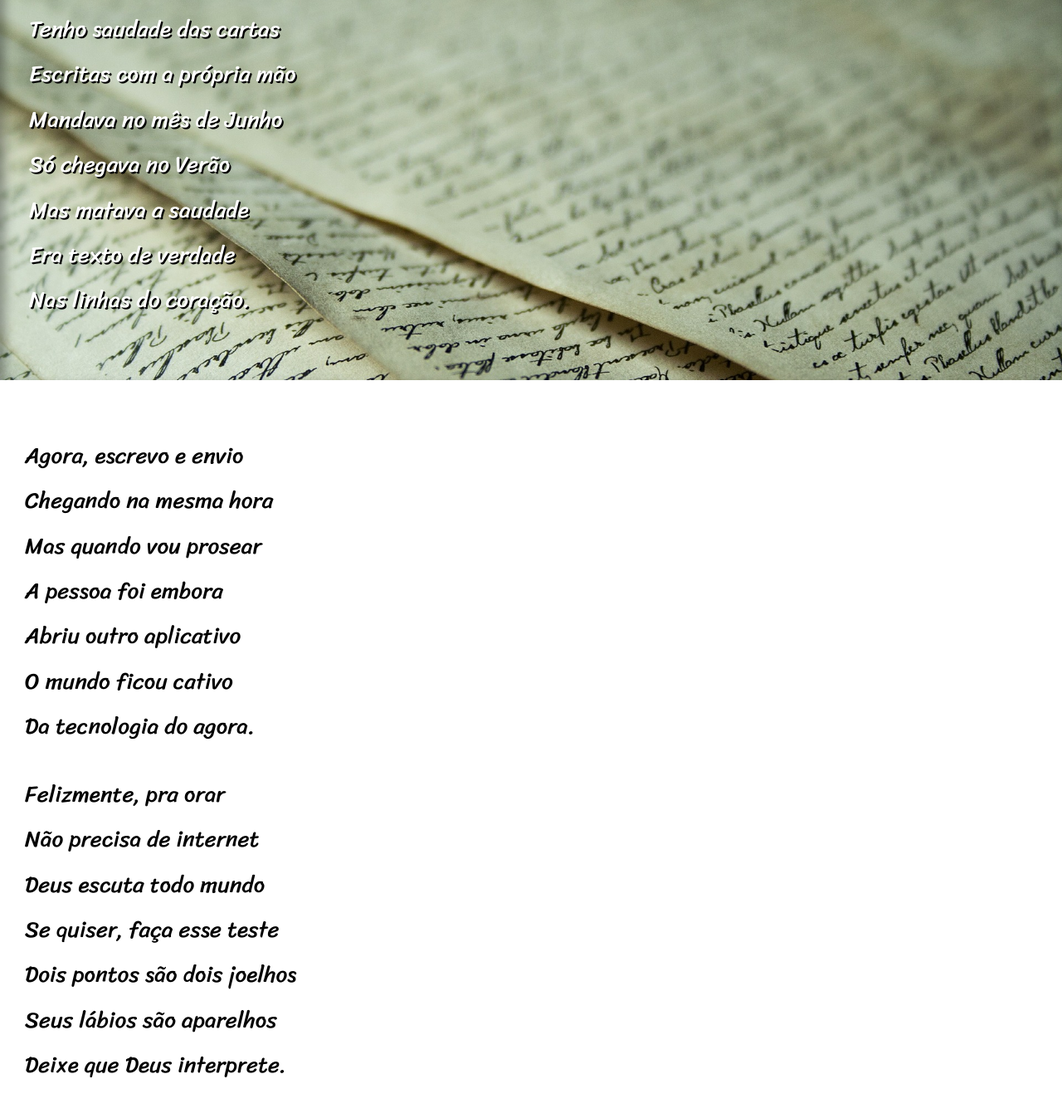
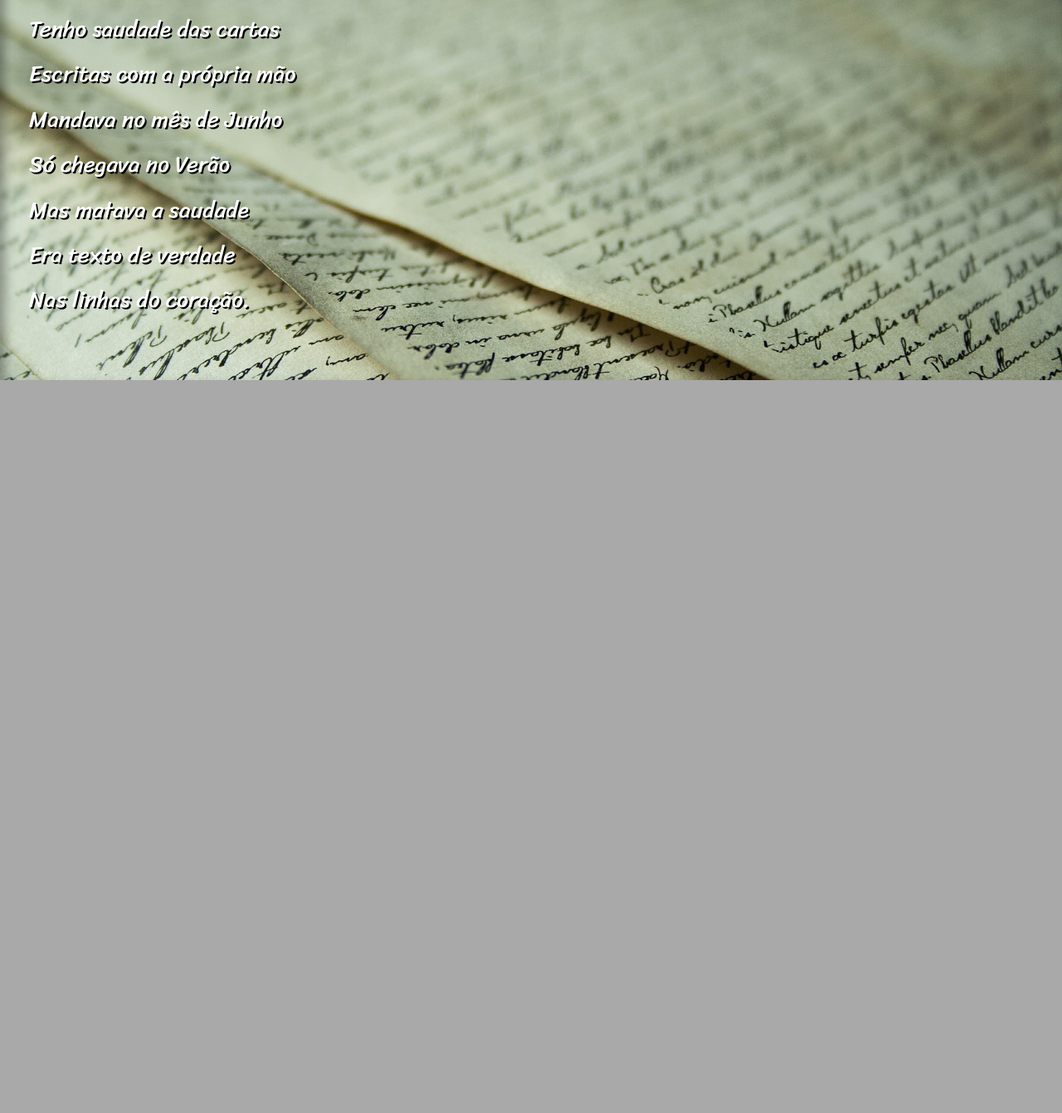
Before and after one commit to allangdasilva/projeto-cordel, a plain HTML site: page index.html in a window 1280 px wide. Shown: the part 2283-3624 px from the top of the page at 83% size. After the commit the page ends 2741 px from the top, so only its background shows below. Drawn offline with Linux system fonts and the light colour scheme.

Commit message:
live server

```diff
--- a/index.html
+++ b/index.html
@@ -66,7 +66,7 @@
                 Nas linhas do coração.
             </p>
         </section>
-        <section class="normal">
+       <!-- <section class="normal">
 
             <p>
                 Agora, escrevo e envio <br>
@@ -89,8 +89,8 @@
 
         </section>
     </main>
-    <footer>
+ <footer>
         <p>Site criado por <a href="https://github.com/allangdasilva" target="_blank">Allan Silva</a> pelo <a href="https://cursoemvideo.com" target="_blank">CursoemVideo</a></p>
-    </footer>
+    </footer> -->
 </body>
 </html>
```
